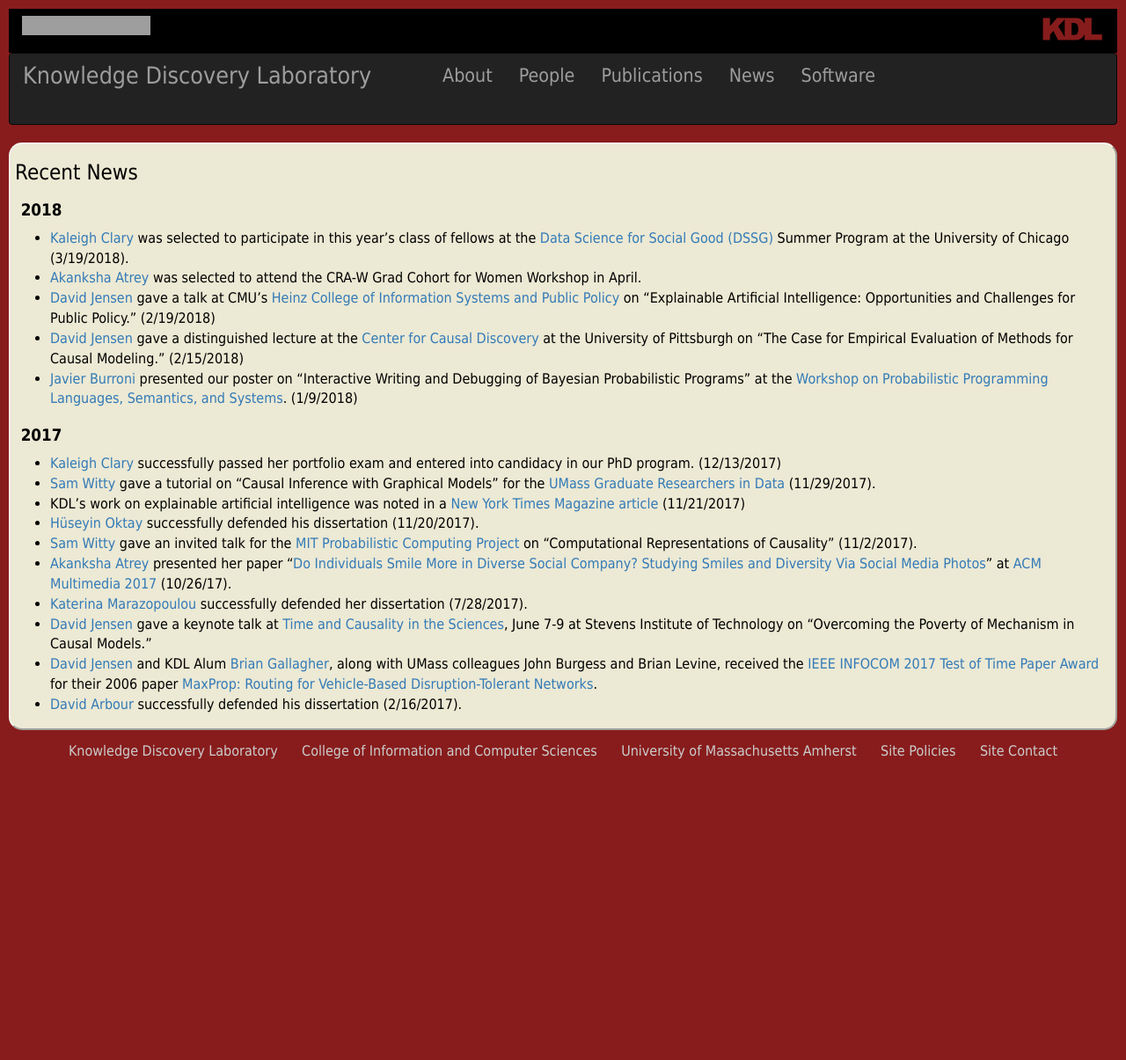
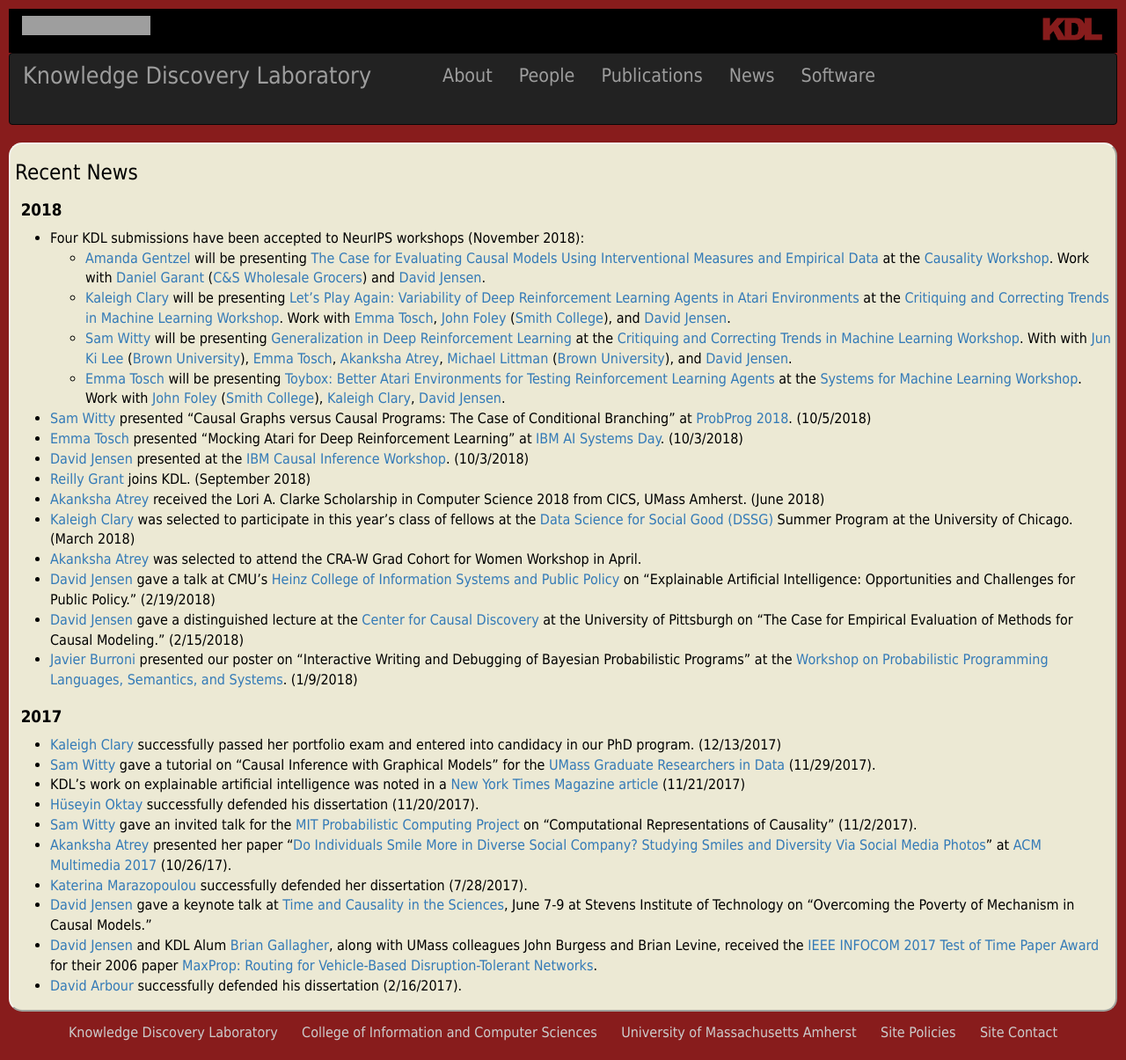
Before and after one commit to KDL-umass/kdl-umass.github.io, a Jekyll site: the page built from recent_news.md, in a window 1280 px wide. Shown: the whole page at 88% size. Built offline with Jekyll 4.4.1, drawn with Linux system fonts in a browser that asks for light colours; nearby versions of some CDN libraries; comment, search, counter and statistics services are not loaded; our own code applies the rules of GitHub Pages for plain Markdown files; before the commit the page ends 900 px from its top, so only the background shows below that; grey boxes are pictures that could not be loaded.

Commit message:
updates to recent news

```diff
--- a/recent_news.md
+++ b/recent_news.md
@@ -4,7 +4,17 @@ layout: page
 ## Recent News
 
 # 2018
-- [Kaleigh Clary](http://cs.umass.edu/~kclary) was selected to participate in this year's class of fellows at the [Data Science for Social Good (DSSG)](https://dssg.uchicago.edu) Summer Program at the University of Chicago (3/19/2018).
+- Four KDL submissions have been accepted to NeurIPS workshops (November 2018):
+  - [Amanda Gentzel](http://cs.umass.edu/~agentzel) will be presenting [The Case for Evaluating Causal Models Using Interventional Measures and Empirical Data]() at the [Causality Workshop](https://sites.google.com/view/nips2018causallearning/home). Work with [Daniel Garant](https://www.linkedin.com/in/danielgarant) ([C&S Wholesale Grocers](http://www.cswg.com)) and [David Jensen](http://people.cs.umass.edu/~jensen/).
+  - [Kaleigh Clary](http://cs.umass.edu/~kclary) will be presenting [Let's Play Again: Variability of Deep Reinforcement Learning Agents in Atari Environments]() at the [Critiquing and Correcting Trends in Machine Learning Workshop](https://ml-critique-correct.github.io). Work with [Emma Tosch](http://cs.umass.edu/~etosch), [John Foley](https://jjfoley.me) ([Smith College](http://smith.edu)), and [David Jensen](http://people.cs.umass.edu/~jensen/).
+  - [Sam Witty](http://cs.umass.edu/~switty) will be presenting [Generalization in Deep Reinforcement Learning]() at the [Critiquing and Correcting Trends in Machine Learning Workshop](https://ml-critique-correct.github.io). With with [Jun Ki Lee](http://junkilee.github.io) ([Brown University](http://cs.brown.edu)), [Emma Tosch](http://cs.umass.edu/~etosch), [Akanksha Atrey](http://cs.umass.edu/~aatrey), [Michael Littman](http://cs.brown.edu/~mlittman/) ([Brown University](http://cs.brown.edu)), and [David Jensen](http://people.cs.umass.edu/~jensen).
+  - [Emma Tosch](http://cs.umass.edu/~etosch) will be presenting [Toybox: Better Atari Environments for Testing Reinforcement Learning Agents]() at the [Systems for Machine Learning Workshop](http://learningsys.org/nips18/index.html). Work with [John Foley](http://jjfoley.me) ([Smith College](http://smith.edu)), [Kaleigh Clary](http://cs.umass.edu/~kclary), [David Jensen](http://cs.umass.edu/~jensen).
+- [Sam Witty](http://cs.umass.edu/~switty) presented "Causal Graphs versus Causal Programs: The Case of Conditional Branching" at [ProbProg 2018](https://probprog.cc). (10/5/2018)
+- [Emma Tosch](http://cs.umass.edu/~etosch) presented "Mocking Atari for Deep Reinforcement Learning" at [IBM AI Systems Day](https://researcher.watson.ibm.com/researcher/view_group.php?id=9595). (10/3/2018)
+- [David Jensen](http://cs.umass.edu/~jensen) presented at the [IBM Causal Inference Workshop](https://researcher.watson.ibm.com/researcher/view_group.php?id=9676). (10/3/2018)
+- [Reilly Grant](http://cs.umass.edu/~rngrant) joins KDL. (September 2018)
+- [Akanksha Atrey](http://cs.umass.edu/~aatrey) received the Lori A. Clarke Scholarship in Computer Science 2018 from CICS, UMass Amherst. (June 2018)
+- [Kaleigh Clary](http://cs.umass.edu/~kclary) was selected to participate in this year's class of fellows at the [Data Science for Social Good (DSSG)](https://dssg.uchicago.edu) Summer Program at the University of Chicago. (March 2018)
 - [Akanksha Atrey](https://cs.umass.edu/~aatrey) was selected to attend the CRA-W Grad Cohort for Women Workshop in April.
 - [David Jensen](http://people.cs.umass.edu/~jensen/) gave a talk at CMU's [Heinz College of Information Systems and Public Policy](https://www.heinz.cmu.edu/) on "Explainable Artificial Intelligence: Opportunities and Challenges for Public Policy." (2/19/2018)
 - [David Jensen](http://people.cs.umass.edu/~jensen/) gave a distinguished lecture at the [Center for Causal Discovery](https://www.ccd.pitt.edu/) at the University of Pittsburgh on "The Case for Empirical Evaluation of Methods for Causal Modeling." (2/15/2018)
```
